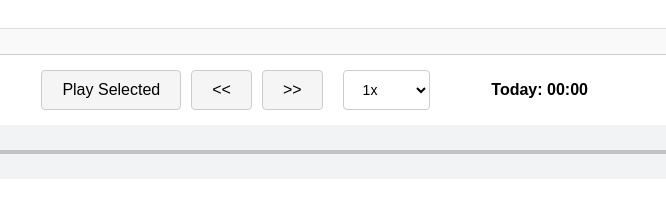
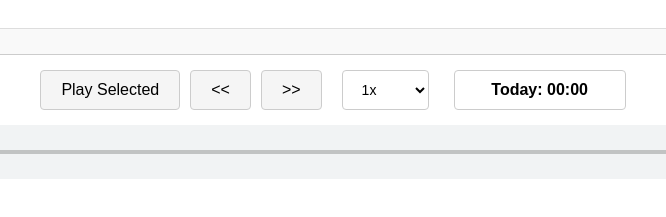
Before and after one commit to timathon/ram, a website: page index.html in a window 1280 px wide. Shown: the part 377-594 px from the top of the page, 307-973 px from the left. Drawn offline with Linux system fonts and the light colour scheme.

Commit message:
Add border to progress bar to show full length

```diff
--- a/index.html
+++ b/index.html
@@ -359,7 +359,7 @@
       <option value="1.25">1.25x</option>
       <option value="1.5">1.5x</option>
     </select>
-    <div id="playTimeDisplay" style="padding: 10px; border-radius: 4px; font-weight: bold; margin-left: 15px; min-width: 150px; position: relative;">
+    <div id="playTimeDisplay" style="padding: 10px; border-radius: 4px; font-weight: bold; margin-left: 15px; min-width: 150px; position: relative; border: 1px solid #ccc;">
       <div id="progressBar" style="position: absolute; top: 0; left: 0; height: 100%; background-color: #4CAF50; border-radius: 4px; width: 0%; z-index: 1;"></div>
       <div id="progressText" style="position: relative; z-index: 2;">Today: 00:00</div>
     </div>
```
